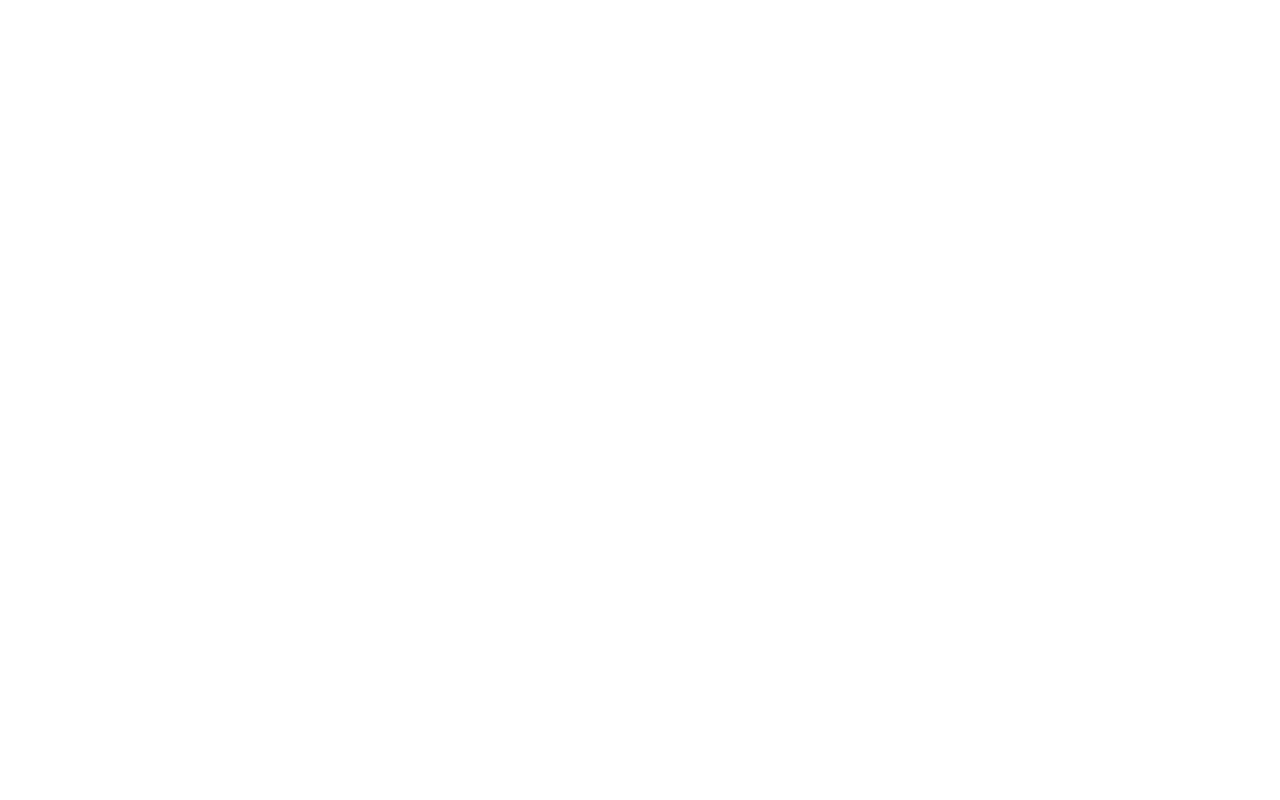
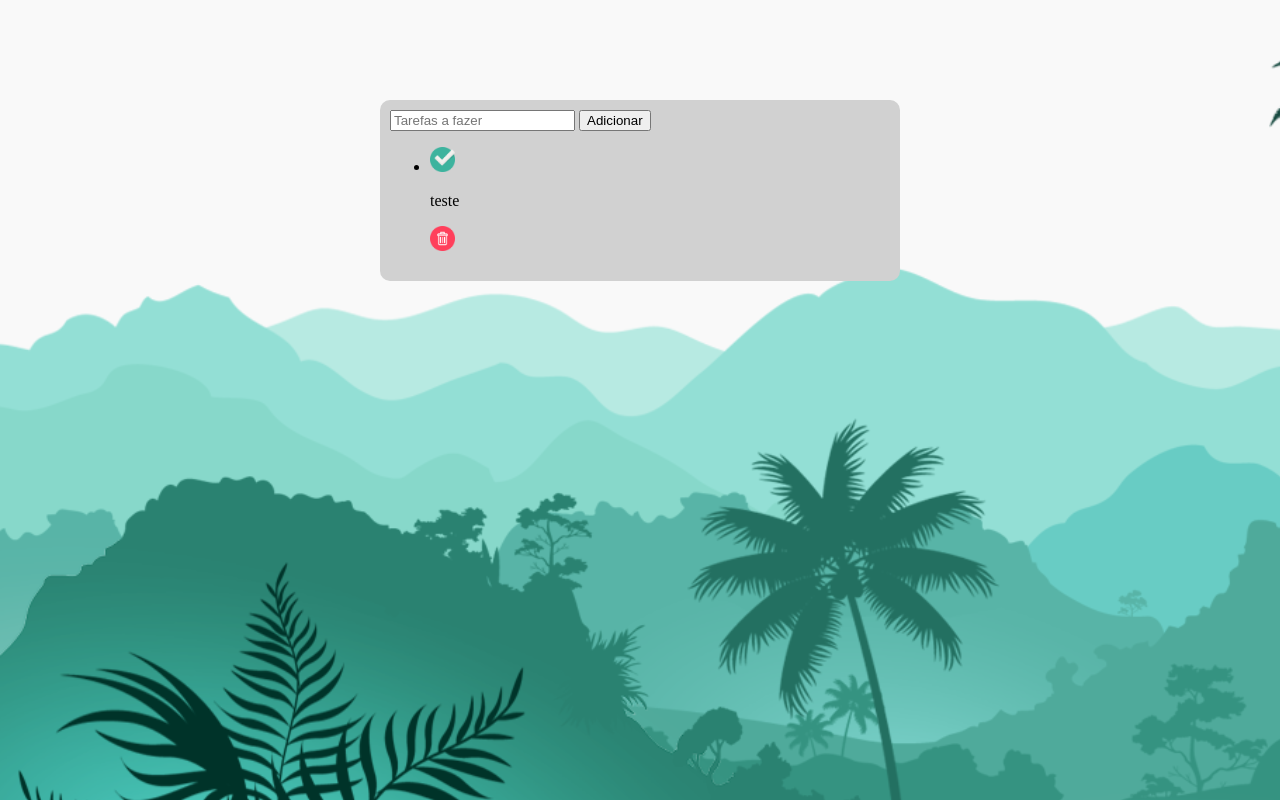
Before and after one commit to ManoelRodriguez/to-do-project, a plain HTML site: page index.html in a window 1280 px wide. Drawn offline with Linux system fonts and the light colour scheme.

Commit message:
Iniciando estilazação

```diff
--- a/index.html
+++ b/index.html
@@ -3,9 +3,21 @@
 <head>
     <meta charset="UTF-8">
     <meta name="viewport" content="width=device-width, initial-scale=1.0">
+    <link rel="stylesheet" href="style.css">
     <title>To-do</title>
 </head>
 <body>
+        <div class="container">
+            <input placeholder="Tarefas a fazer">
+            <button>Adicionar</button>
 
+            <ul>
+                <li>
+                    <img src="./img/checked.png" alt="check-na-tarefa">
+                    <p>teste</p>
+                    <img src="./img/trash.png" alt="excluir-tarefa">
+                </li>
+            </ul>
+        </div>
 </body>
 </html>
--- /dev/null
+++ b/style.css
@@ -0,0 +1,15 @@
+body{
+    background: url("./img/background.png");
+}
+
+img{
+    height: 25px;
+}
+
+.container{
+    background-color: #d1d1d1;
+    width: 500px;
+    border-radius: 10px;
+    padding: 10px;
+    margin: 100px auto 0;
+}
```
Also changed, not shown: img/background.png (added), img/checked.png (added), img/trash.png (added), scripts.js (added).
